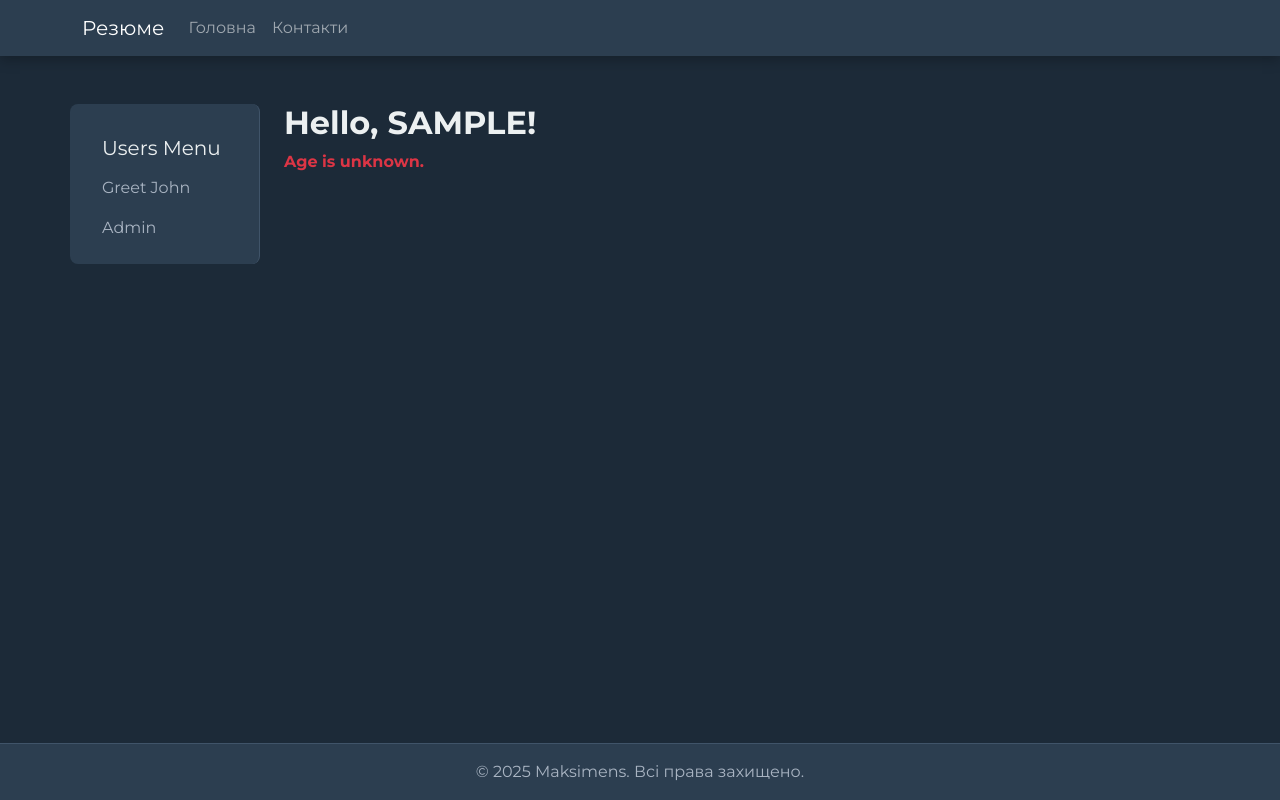
After one commit to Muskam09/flask-app-lab, a Flask app: a page that uses app/users/templates/users/hi.html in a window 1280 px wide. The commit adds this page. Run offline with Flask 3, Linux system fonts and the light colour scheme.

Commit message:
Feature: Add 'users' blueprint with routes and templates

```diff
--- a/app/__init__.py
+++ b/app/__init__.py
@@ -4,3 +4,7 @@ app = Flask(__name__)
 app.config.from_pyfile("../config.py")
 
 from . import views
+from .users import users_bp
+
+
+app.register_blueprint(users_bp)
--- a/app/static/css/styles.css
+++ b/app/static/css/styles.css
@@ -115,3 +115,29 @@ section h3 {
     background-color: var(--surface-color) !important;
     border-top: 1px solid #405469;
 }
+
+/* --- Стилі для лаби 3 --- */
+.sidebar {
+    background-color: var(--surface-color);
+    border-right: 1px solid #405469;
+    padding: 1rem;
+    border-radius: 8px;
+}
+
+.sidebar .nav-link {
+    color: var(--muted-text-color);
+}
+
+.sidebar .nav-link:hover {
+    color: var(--primary-color);
+}
+
+.age-info.positive {
+    color: #28a745; /* Зелений */
+    font-weight: bold;
+}
+
+.age-info.negative {
+    color: #dc3545; /* Червоний */
+    font-weight: bold;
+}
--- /dev/null
+++ b/app/users/templates/users/hi.html
@@ -0,0 +1,37 @@
+{% extends 'base.html' %}
+
+{# Встановлюємо динамічний заголовок сторінки #}
+{% block title %}Greeting Page{% endblock %}
+
+{# Головний контент #}
+{% block content %}
+<div class="row">
+    <nav class="col-md-3 col-lg-2 d-md-block sidebar">
+        <div class="position-sticky pt-3">
+            <h5 class="px-3">Users Menu</h5>
+            <ul class="nav flex-column">
+                <li class="nav-item">
+                    <a class="nav-link" href="{{ url_for('users.greetings', name='John', age=30) }}">
+                        Greet John
+                    </a>
+                </li>
+                <li class="nav-item">
+                    <a class="nav-link" href="{{ url_for('users.admin') }}">
+                        Admin
+                    </a>
+                </li>
+            </ul>
+        </div>
+    </nav>
+
+    <main class="col-md-9 ms-sm-auto col-lg-10 px-md-4">
+        <h2>Hello, {{ name }}!</h2>
+
+        {% if age %}
+            <p class="age-info positive">You are {{ age }} years old.</p>
+        {% else %}
+            <p class="age-info negative">Age is unknown.</p>
+        {% endif %}
+    </main>
+</div>
+{% endblock %}
--- /dev/null
+++ b/app/users/views.py
@@ -0,0 +1,20 @@
+from flask import request, redirect, url_for, render_template
+# Імпортуємо наш Blueprint з файлу __init__.py у цій же папці
+from app.users import users_bp
+
+# Замість @app.route ми використовуємо @users_bp.route
+# Шлях буде /users/hi/<name>
+@users_bp.route("/hi/<string:name>")
+def greetings(name):
+    name = name.upper()
+    age = request.args.get("age", None, int)
+    return render_template("users/hi.html", name=name, age=age)
+
+# Шлях буде /users/admin
+@users_bp.route("/admin")
+def admin():
+    # Зверніть увагу на 'users.greetings'
+    # 'users' - це назва Blueprint
+    to_url = url_for("users.greetings", name="administrator", age=45)
+    print(f"Redirecting to: {to_url}")
+    return redirect(to_url)
```
Also changed, not shown: app/users/__init__.py (added, +12 -0 lines).
